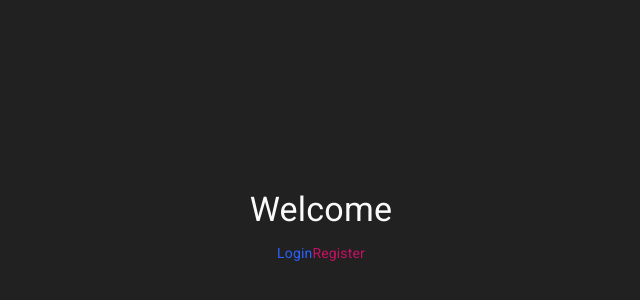
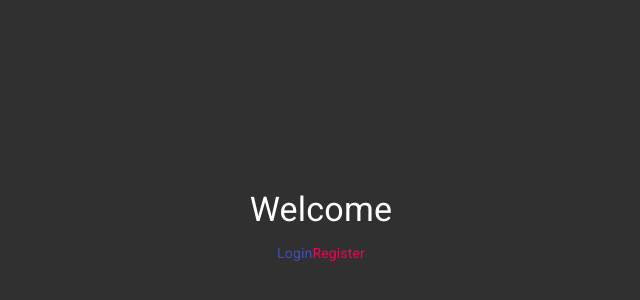
Before and after one commit to abeatrice/next-myhowm, a Next.js app: page / in a window 1280 px wide. Shown: the part 174-474 px from the top of the page, without its empty margins (319-959 px from the left). Built offline with nearby package versions, Linux system fonts and the light colour scheme.

Commit message:
update to use default dark theme

```diff
--- a/pages/home.js
+++ b/pages/home.js
@@ -1,6 +1,7 @@
 import React from 'react'
 import Head from 'next/head'
 import AuthLayout from '../components/AuthLayout'
+import RecipeCard from '../components/recipe/Card'
 import Typography from '@material-ui/core/Typography'
 import {authenticate} from '../utils/auth'
 import Link from 'next/link'
@@ -9,8 +10,9 @@ export default function Index() {
   return (
     <AuthLayout>
         <Head>
-          <title>MyHowm Recipes - mmm... what's cooking?</title>
+          <title>MyHowm - Time to relax...</title>
         </Head>
+        <RecipeCard></RecipeCard>
         <Typography variant="h4" component="h1" gutterBottom>
           Home
         </Typography>
--- a/pages/login.js
+++ b/pages/login.js
@@ -28,10 +28,6 @@ const useStyles = makeStyles((theme) => ({
   },
   signup: {
     cursor: 'pointer',
-    color: theme.palette.primary,
-    '&:hover': {
-      color: theme.palette.secondary,
-    },
   }
 }))
 
--- a/src/theme.js
+++ b/src/theme.js
@@ -1,43 +1,9 @@
 import { createMuiTheme } from '@material-ui/core/styles';
-import { blue, pink, red, green, cyan, orange, grey } from '@material-ui/core/colors';
 
-// Create a theme instance.
 const theme = createMuiTheme({
   palette: {
-    primary: {
-      light: blue.A700,
-      main: blue.A700,
-      dark: blue.A700,
-      contrastText: grey[50],
-    },
-    secondary: {
-      main: pink.A700,
-    },
-    success: {
-      main: green.A700,
-    },
-    info: {
-      light: cyan.A700,
-      main: cyan.A700,
-      dark: cyan.A700,
-      contrastText: grey[50],
-    },
-    warning: {
-      main: orange.A700,
-    },
-    error: {
-      main: red.A400,
-    },
-    text: {
-      primary: grey[50],
-      secondary: grey[400],
-      disabled: grey[500],
-    },
-    background: {
-      light: grey[800],
-      default: grey[900],
-    },
+    type: 'dark',
   },
-});
+})
 
 export default theme;
```
Also changed, not shown: components/AppBar.js (+18 -42 lines), components/recipe/Card.js (added, +42 -0 lines).
